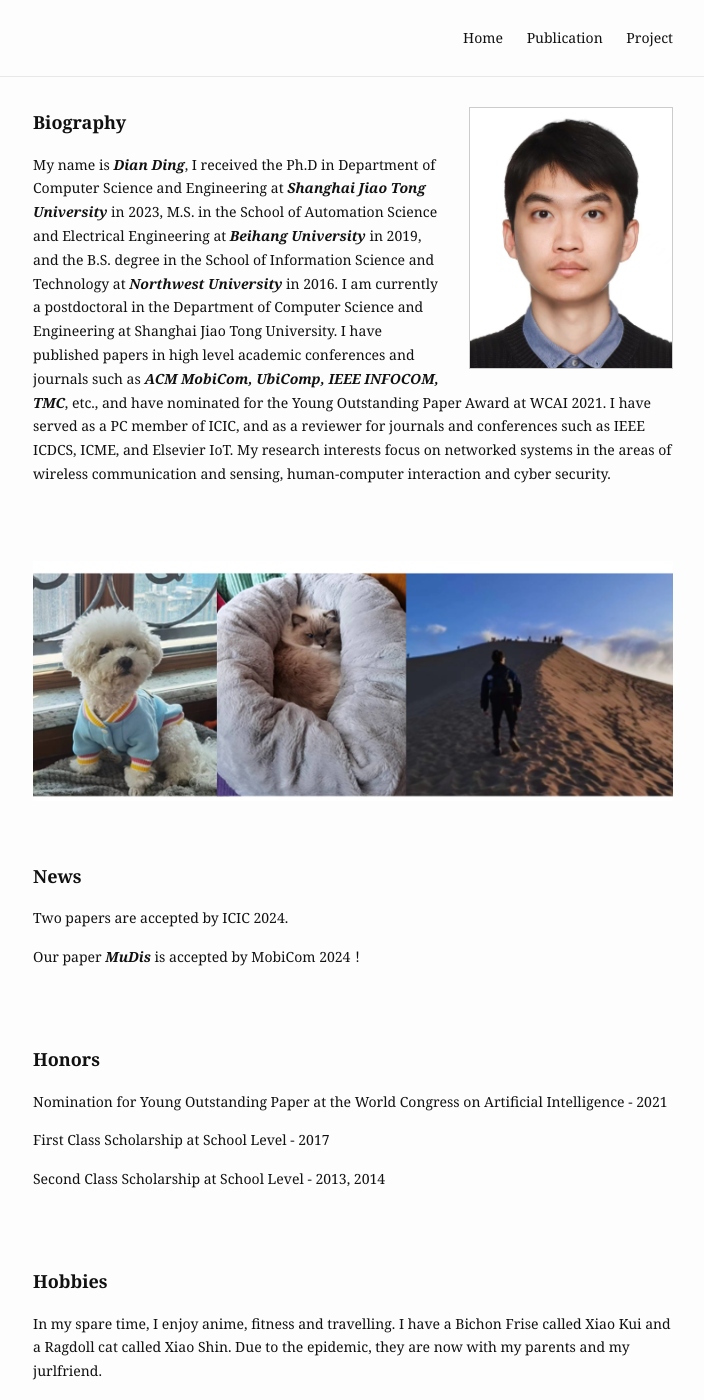
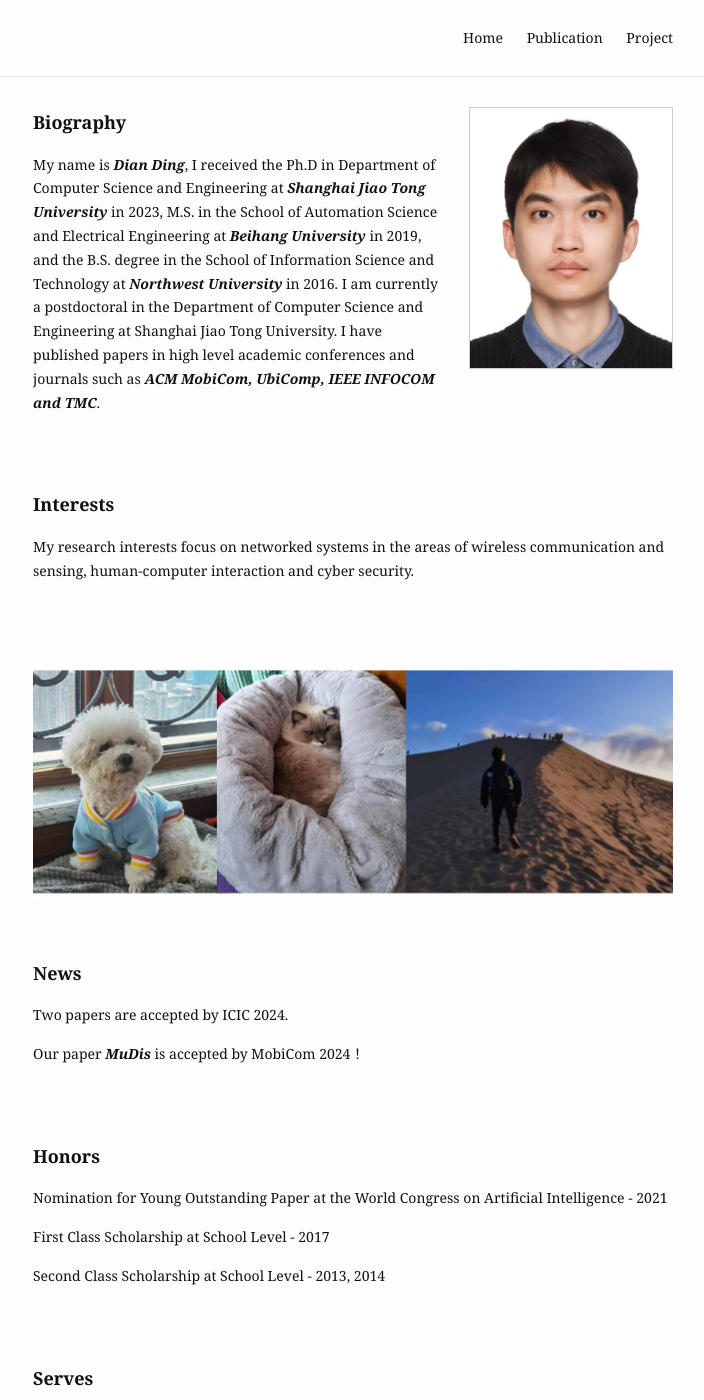
Before and after one commit to dianding0102/dian_web, a Jekyll site: the page built from index.md, in a window 1280 px wide and 1400 px high. Shown: the whole window, without its empty margins (287-991 px from the left). Built offline with Jekyll 4.4.1, drawn with Linux system fonts in a browser that asks for light colours; some of the changed text lies outside the part shown.

Commit message:
home updata

```diff
--- a/_layouts/home.html
+++ b/_layouts/home.html
@@ -14,6 +14,20 @@
             class="profile-pic"
           />
           {{ content }}
+        </div>
+      </div>
+    </div>
+
+    <div class="page-content">
+      <div class="wrapper">
+        <div class="home">
+
+        <p>
+        <font size=4><b>Interests</b></font>
+        </p>
+          <p>
+            My research interests focus on networked systems in the areas of wireless communication and sensing, human-computer interaction and cyber security.
+          </p>
         </div>
       </div>
     </div>
@@ -68,6 +82,23 @@
       </div>
     </div>
 
+        <div class="page-content">
+      <div class="wrapper">
+        <div class="home">
+
+        <p>
+        <font size=4><b>Serves</b></font>
+        </p>
+          <p>
+            TPC - ICIC 2024
+        </p>
+        <p>
+            Reviewer - IEEE ICDCS 2024, IEEE ICME 2024, Elsevier IoT
+          </p>
+        </div>
+      </div>
+    </div>
+
     <div class="page-content">
       <div class="wrapper">
         <div class="home">
--- a/index.md
+++ b/index.md
@@ -17,5 +17,5 @@ sjtu_picture:
 <font size=4><b>Biography</b></font>
 </p>
 <p>
-	My name is <i><b>Dian Ding</b></i>, I received the Ph.D in Department of Computer Science and Engineering at <i><b>Shanghai Jiao Tong University</b></i> in 2023, M.S. in the School of Automation Science and Electrical Engineering at <i><b>Beihang University</b></i> in 2019, and the B.S. degree in the School of Information Science and Technology at <i><b>Northwest University</b></i> in 2016. I am currently a postdoctoral in the Department of Computer Science and Engineering at Shanghai Jiao Tong University. I have published papers in high level academic conferences and journals such as <i><b>ACM MobiCom, UbiComp, IEEE INFOCOM, TMC</b></i>, etc., and have nominated for the Young Outstanding Paper Award at WCAI 2021. I have served as a PC member of ICIC, and as a reviewer for journals and conferences such as IEEE ICDCS, ICME, and Elsevier IoT. My research interests focus on networked systems in the areas of wireless communication and sensing, human-computer interaction and cyber security.
+	My name is <i><b>Dian Ding</b></i>, I received the Ph.D in Department of Computer Science and Engineering at <i><b>Shanghai Jiao Tong University</b></i> in 2023, M.S. in the School of Automation Science and Electrical Engineering at <i><b>Beihang University</b></i> in 2019, and the B.S. degree in the School of Information Science and Technology at <i><b>Northwest University</b></i> in 2016. I am currently a postdoctoral in the Department of Computer Science and Engineering at Shanghai Jiao Tong University. I have published papers in high level academic conferences and journals such as <i><b>ACM MobiCom, UbiComp, IEEE INFOCOM and TMC</b></i>.
 </p>
```
